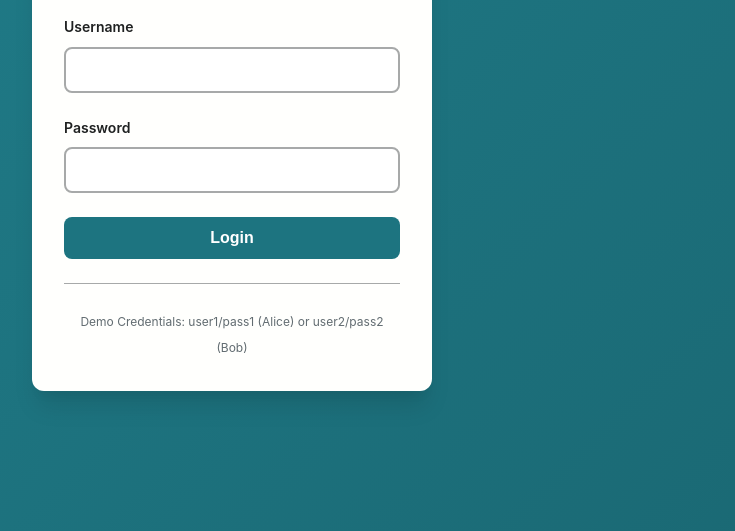
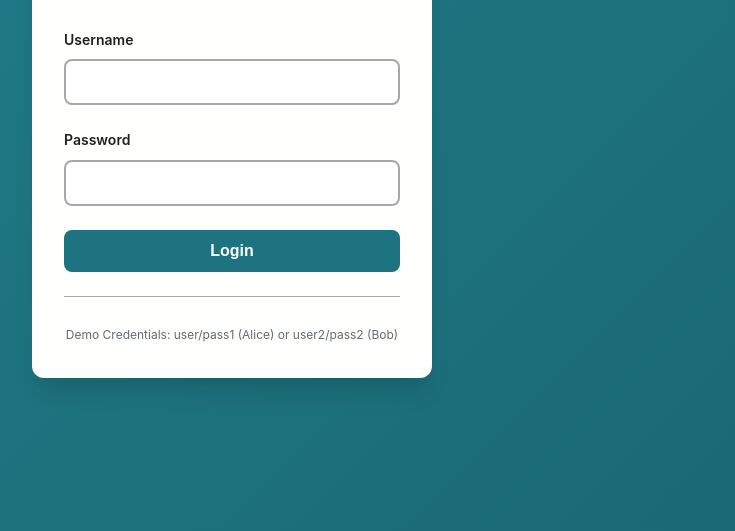
Before and after one commit to 907-bot-collab/secure-messager, a plain HTML site: page index.html in a window 1280 px wide. Shown: the part 269-800 px from the top of the page, without its empty margins (408-1143 px from the left). Drawn offline with Linux system fonts and the light colour scheme.

Commit message:
Update index.html

```diff
--- a/index.html
+++ b/index.html
@@ -699,7 +699,7 @@ body {
             </form>
             <div id="loginError" class="error-message hidden"></div>
             <div class="login-info">
-                <small>Demo Credentials: user1/pass1 (Alice) or user2/pass2 (Bob)</small>
+                <small>Demo Credentials: user/pass1 (Alice) or user2/pass2 (Bob)</small>
             </div>
         </div>
     </div>
```
